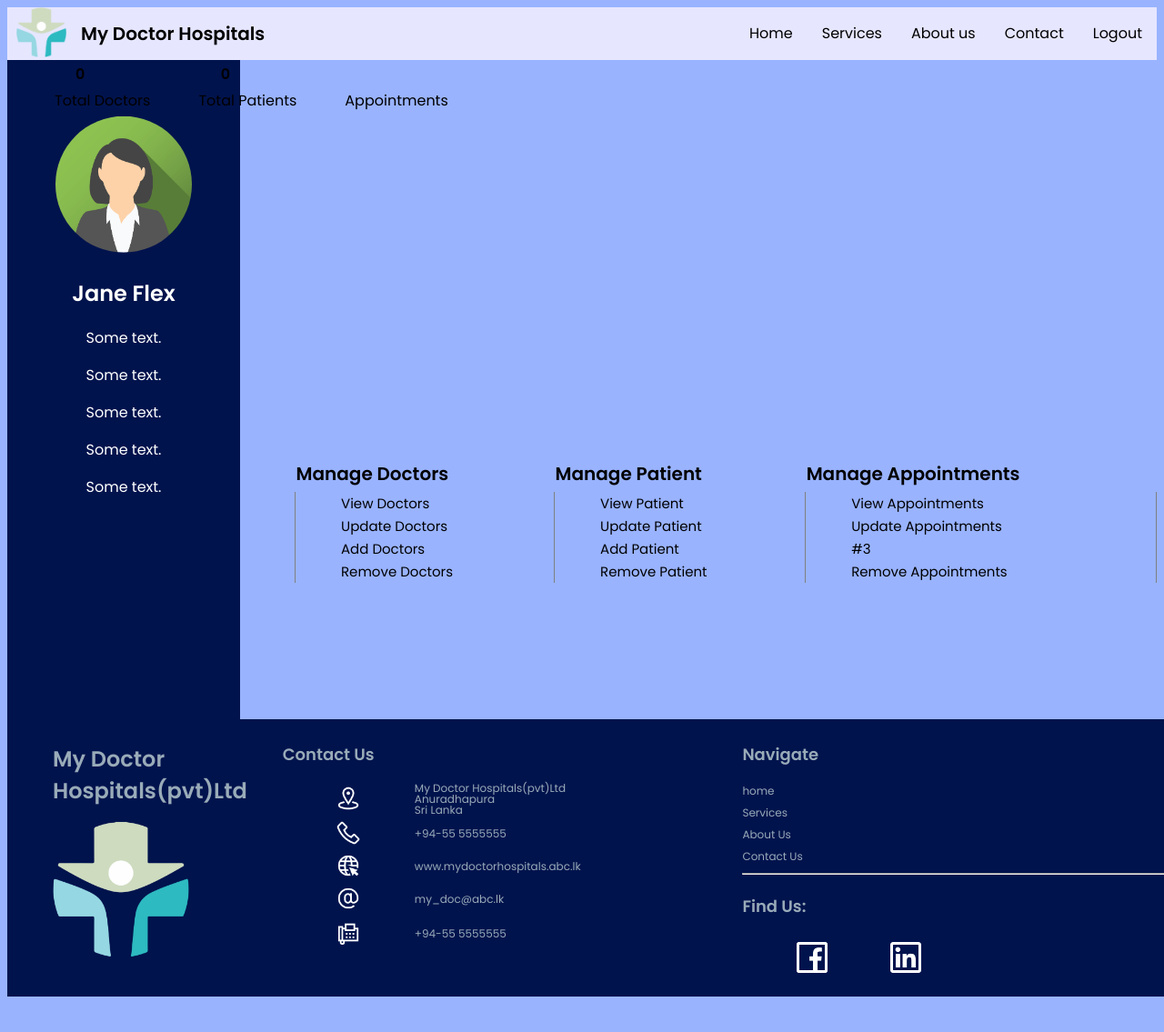
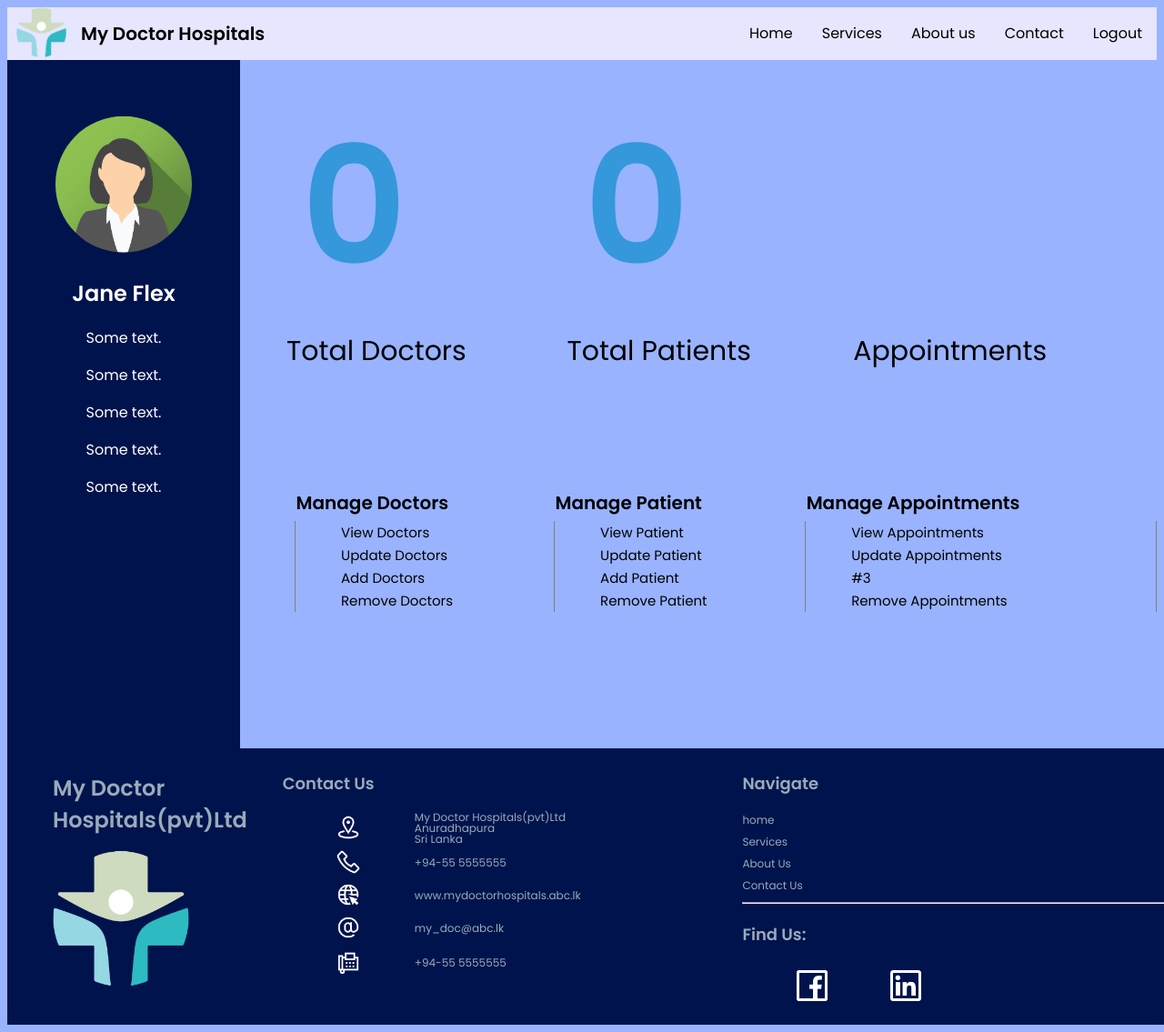
Before and after one commit to RDR1997/WebDesignMiniProject, a PHP site: page /admindashbord.php in a window 1280 px wide; the page is wider, and only the part inside the window is pictured. Shown: that part at 91% size. Before the commit the page ends 1096 px from the top of that part, so only its background shows below. Run offline with PHP 8.4, Linux system fonts and the light colour scheme; data that the repository does not hold is empty.

Commit message:
admin dashboard

```diff
--- a/css/admindashbord.css
+++ b/css/admindashbord.css
@@ -31,10 +31,11 @@
 }
 
 .table1{
-	margin-top:30%;
+	margin-top:10%;
 	width:75%;
 	margin-left: 25%;
 	border-collapse:collapse;
+
 }
 .table1 th{
 	font-size:20px;
@@ -55,3 +56,42 @@
 .table1 a:hover{
 	color:white;
 }
+
+.table2{
+	margin-left:auto;
+	margin-right:auto;
+	margin-top:5%;
+	border-collapse: collapse;
+	background-color:white;
+}
+.table2 td, .table2 th{
+	border: 1px solid #ddd;
+	padding: 8px;
+}
+.table2 tr:nth-child(even){
+	background-color: #f2f2f2;
+}
+.table2 th {
+  padding-top: 12px;
+  padding-bottom: 12px;
+  text-align: left;
+  background-color: #3498DB;
+  color: white;
+}
+
+.table3{
+	margin-top:2%;
+	margin-left:18%;
+	width:75%;
+
+	border-collapse:collapse;
+}
+.table3 th{
+	font-size:180px;
+	text-align:center;
+	color:#3498DB;
+}
+.table3 td{
+	font-size:30px;
+	text-align:center;
+}
```
